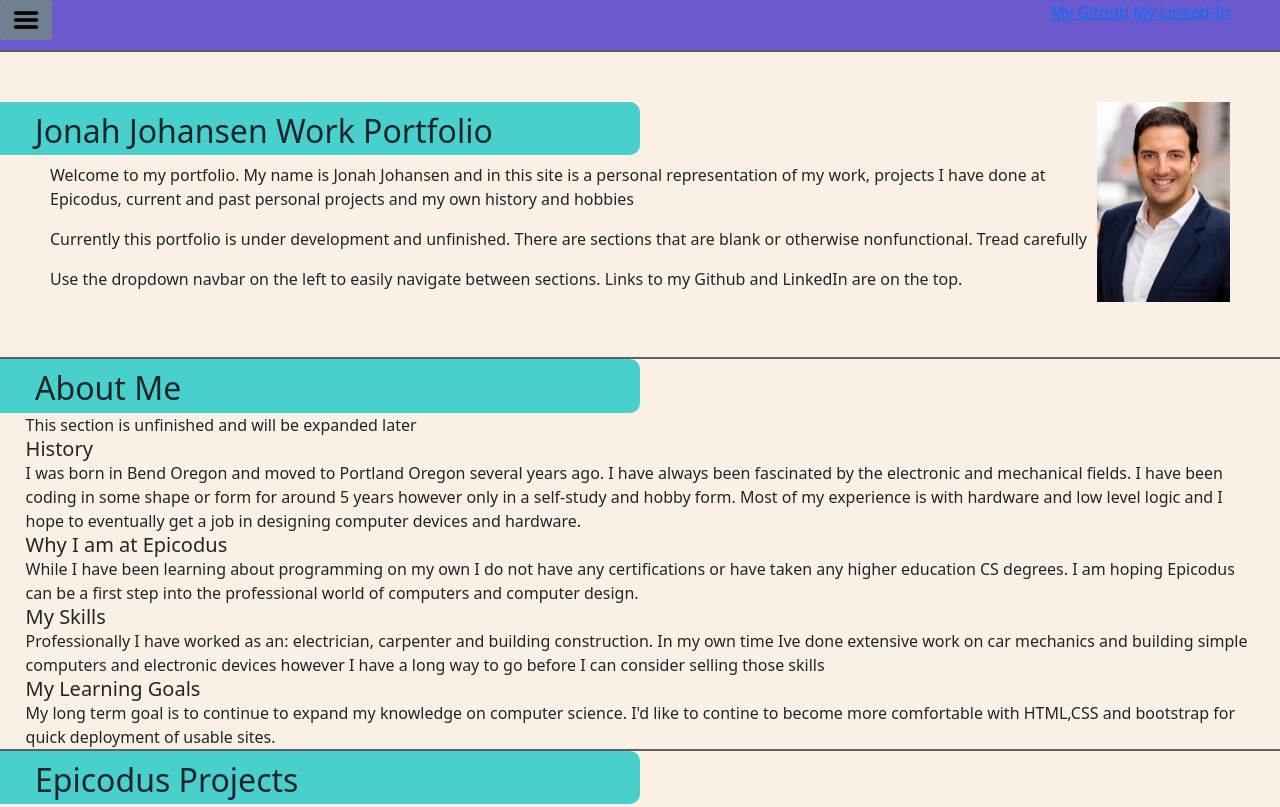
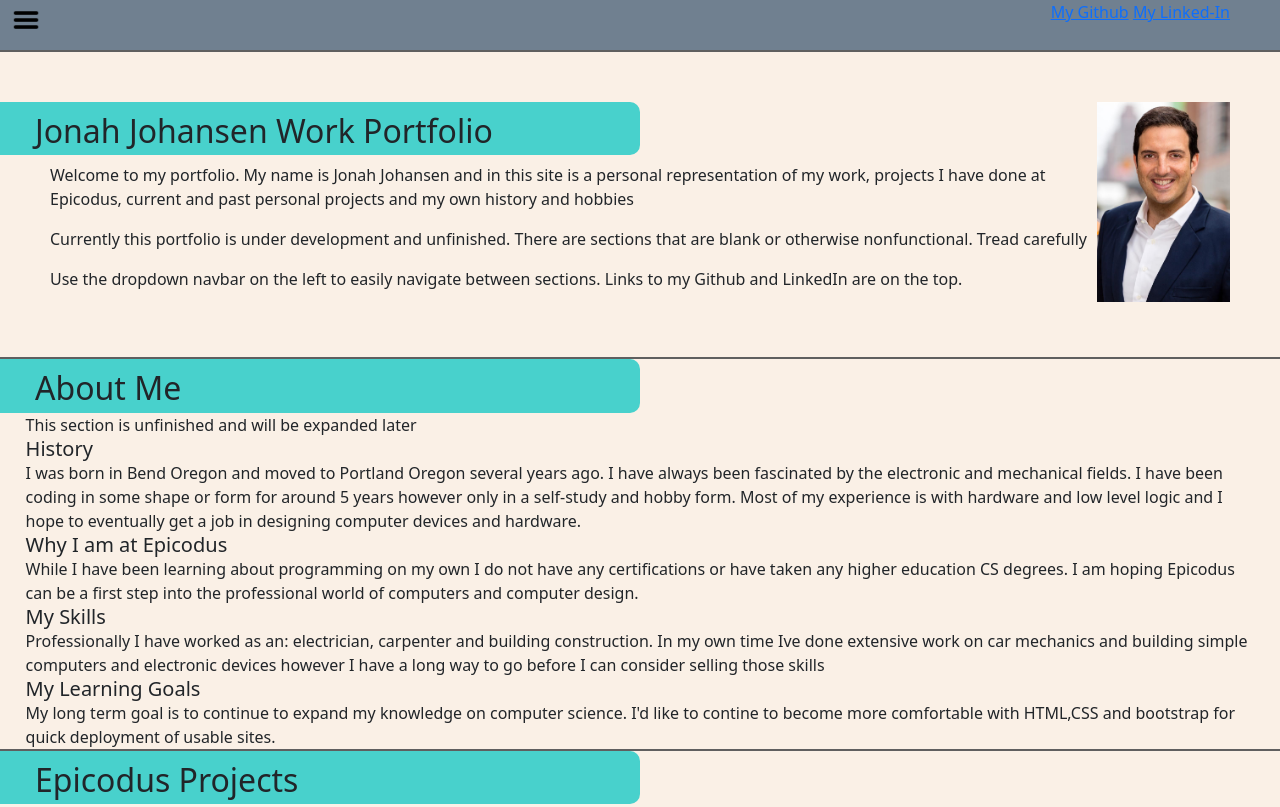
Before and after one commit to JJohan-work/Portfolio, a plain HTML site: page index.html in a window 1280 px wide. Shown: the top 807 px of the page. Drawn offline with nearby package versions, Linux system fonts and the light colour scheme.

Commit message:
change color 2

```diff
--- a/css/styles.css
+++ b/css/styles.css
@@ -1,6 +1,6 @@
 /* HEADER */
 header {
-  background-color:slateblue ;
+  background-color:slategray ;
   width: 100%;
   height: 50px;
   position: fixed;
```
